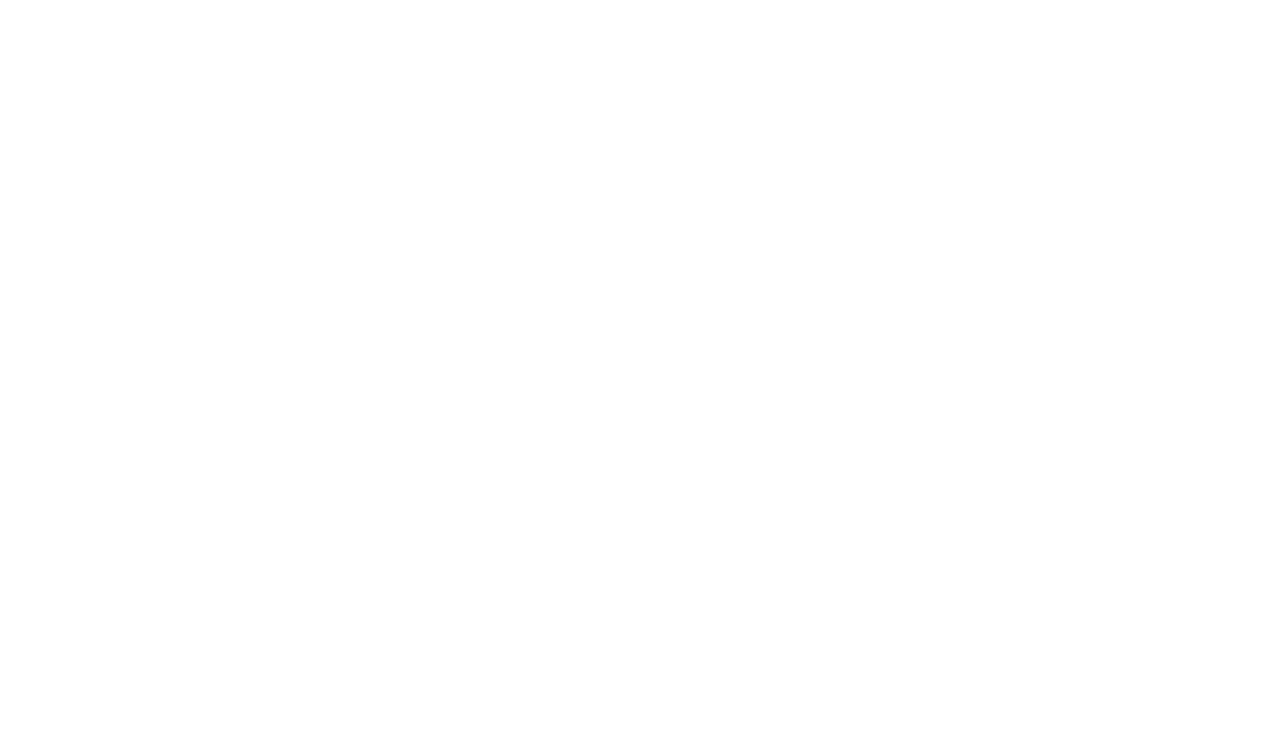
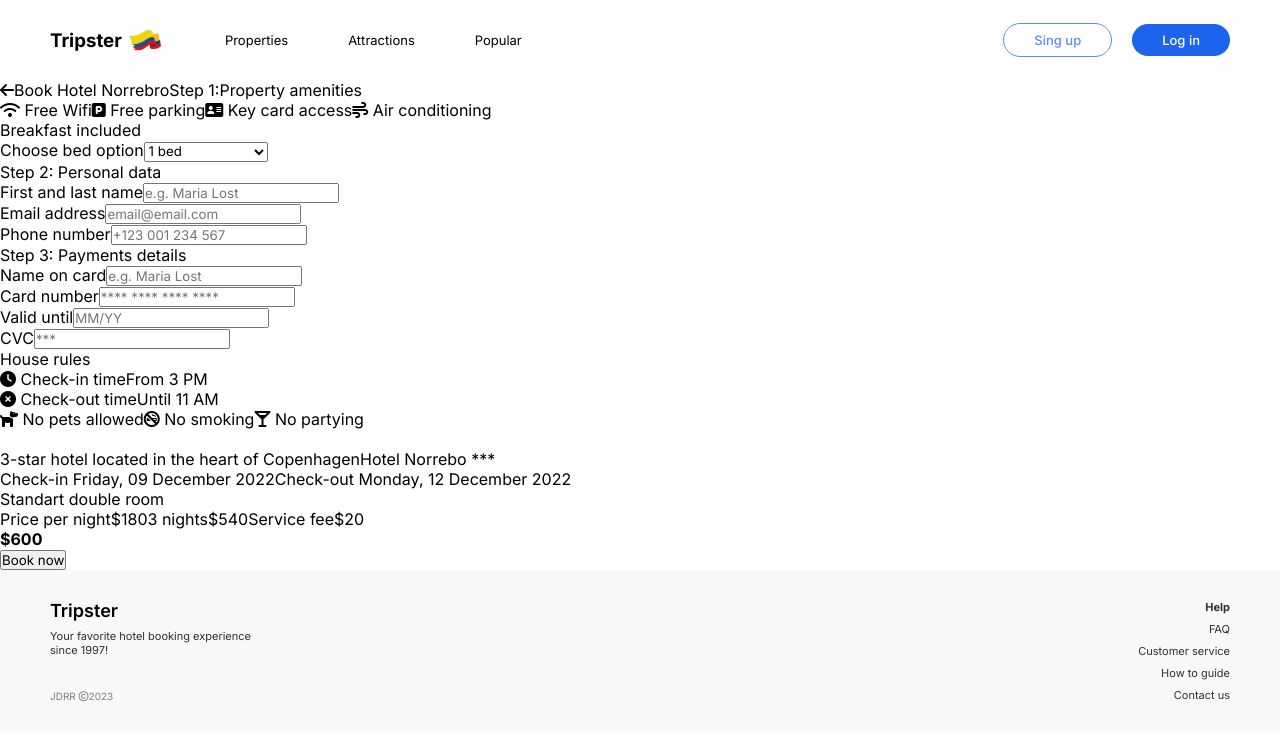
Before and after one commit to juandavid3196/hotelbookingapp, an Angular app: page /book in a window 1280 px wide. Before the commit this address led to /. Shown: the top 740 px of the page. Built offline with nearby package versions, Linux system fonts and the light colour scheme.

Commit message:
book module, book component structure

```diff
--- a/src/app/app-routing.module.ts
+++ b/src/app/app-routing.module.ts
@@ -4,7 +4,8 @@
 const routes: Routes = [
   {path:'', loadChildren: ()=> import('./shared/modules/home-module/home-module.module').then(m=>m.HomeModuleModule)},
   {path:'search', loadChildren: ()=> import('./shared/modules/search-module/search-module.module').then(m=>m.SearchModuleModule)},
-  {path:'details', loadChildren:()=> import('./shared/modules/details-module/details.module').then(m => m.DetailsModule)}
+  {path:'details', loadChildren:()=> import('./shared/modules/details-module/details.module').then(m => m.DetailsModule)},
+  {path:'book',loadChildren:()=> import('./shared/modules/book-module/book-module.module').then(m=>m.BookModuleModule)}
 ];
 
 @NgModule({
--- /dev/null
+++ b/src/app/shared/modules/book-module/book/book.component.html
@@ -0,0 +1,105 @@
+<app-nav />
+<div class="main-container">
+    <div class="main-left">
+        <section class="form">
+            <div class="top-box">
+                <i class="fa-solid fa-arrow-left"></i>
+                <span class="hotel-title">Book Hotel Norrebro</span>
+                <span class="step">Step 1:</span>
+                <label for="">Property amenities</label>
+                <div class="amenities-box">
+                    <span><i class="fa-solid fa-wifi"></i> Free Wifi</span>
+                    <span><i class="fa-solid fa-square-parking"></i> Free parking</span>
+                    <span><i class="fa-solid fa-address-card"></i> Key card access</span>
+                    <span><i class="fa-solid fa-wind"></i> Air conditioning</span>
+                </div>
+                <span>Breakfast included</span>
+                <div class="form-box">
+                    <label for="">Choose bed option</label>
+                    <select name="" id="">
+                        <option value="1">1 bed</option>
+                        <option value="2">2 separate beds</option>
+                    </select>
+                </div>
+            </div>
+            <div class="middle-box">
+                <span class="step">Step 2: Personal data</span>
+                <div class="form-box">
+                    <label for="">First and last name</label>
+                    <input type="text" placeholder="e.g. Maria Lost">
+                </div>
+                <div class="form-box">
+                    <label for="">Email address</label>
+                    <input type="text" placeholder="email@email.com">
+                </div>
+                <div class="form-box">
+                    <label for="">Phone number</label>
+                    <input type="text" placeholder="+123 001 234 567">
+                </div>
+            </div>
+            <div class="bottom-box">
+                <span class="step">Step 3: Payments details</span>
+                <div class="form-box">
+                    <label for="">Name on card</label>
+                    <input type="text" placeholder="e.g. Maria Lost">
+                </div>
+                <div class="form-box">
+                    <label for="">Card number</label>
+                    <input type="text" placeholder="**** **** **** ****">
+                </div>
+                <div class="form-box-double">
+                    <div class="form-box">
+                        <label for="">Valid until</label>
+                        <input type="text" placeholder="MM/YY">
+                    </div>
+                    <div class="form-box">
+                        <label for="">CVC</label>
+                        <input type="password" placeholder="***">
+                    </div>
+                </div>
+            </div>
+        </section>
+        <section class="rules">
+            <span>House rules</span>
+            <div class="time-section">
+                <div class="time-box">
+                    <span><i class="fa-solid fa-clock"></i> Check-in time</span>
+                    <span>From 3 PM</span>
+                </div>
+                <div class="time-box">
+                    <span><i class="fa-solid fa-circle-xmark"></i> Check-out time</span>
+                    <span>Until 11 AM</span>
+                </div>
+            </div>
+            <div class="warning-section">
+                <span><i class="fa-solid fa-dog"></i> No pets allowed</span>
+                <span><i class="fa-solid fa-ban-smoking"></i> No smoking</span>
+                <span><i class="fa-solid fa-martini-glass"></i> No partying</span>
+            </div>
+        </section>
+    </div>
+    <div class="main-right">
+        <div class="card-container">
+            <img src="" alt="">
+            <div class="info-box">
+                <span class="card-description">3-star hotel located in the heart of Copenhagen</span>
+                <span class="card-name">Hotel Norrebo ***</span>
+            </div>
+            <div class="date-box">
+                <span>Check-in <span class="check-date">Friday, 09 December 2022</span></span>
+                <span>Check-out <span class="check-date">Monday, 12 December 2022</span></span>
+            </div>
+            <span class="separator"></span>
+            <span class="hotel-type">Standart double room</span>
+            <div class="values-box">
+                <span class="value">Price per night<span class="price">$180</span></span>
+                <span class="value">3 nights<span class="price">$540</span></span>
+                <span class="value">Service fee<span class="price">$20</span></span>
+            </div>
+            <span class="separator"></span>
+            <span class="total"> <span class="price"><strong>$600</strong></span></span>
+            </div>
+        </div>
+        <button>Book now</button>
+    </div>
+<app-footer />
```
Also changed, not shown: src/app/shared/modules/book-module/book-module-routing.module.ts (added, +13 -0 lines), src/app/shared/modules/book-module/book-module.module.ts (added, +18 -0 lines), src/app/shared/modules/book-module/book/book.component.ts (added, +10 -0 lines), src/app/shared/modules/book-module/book/book.component.scss (added).
